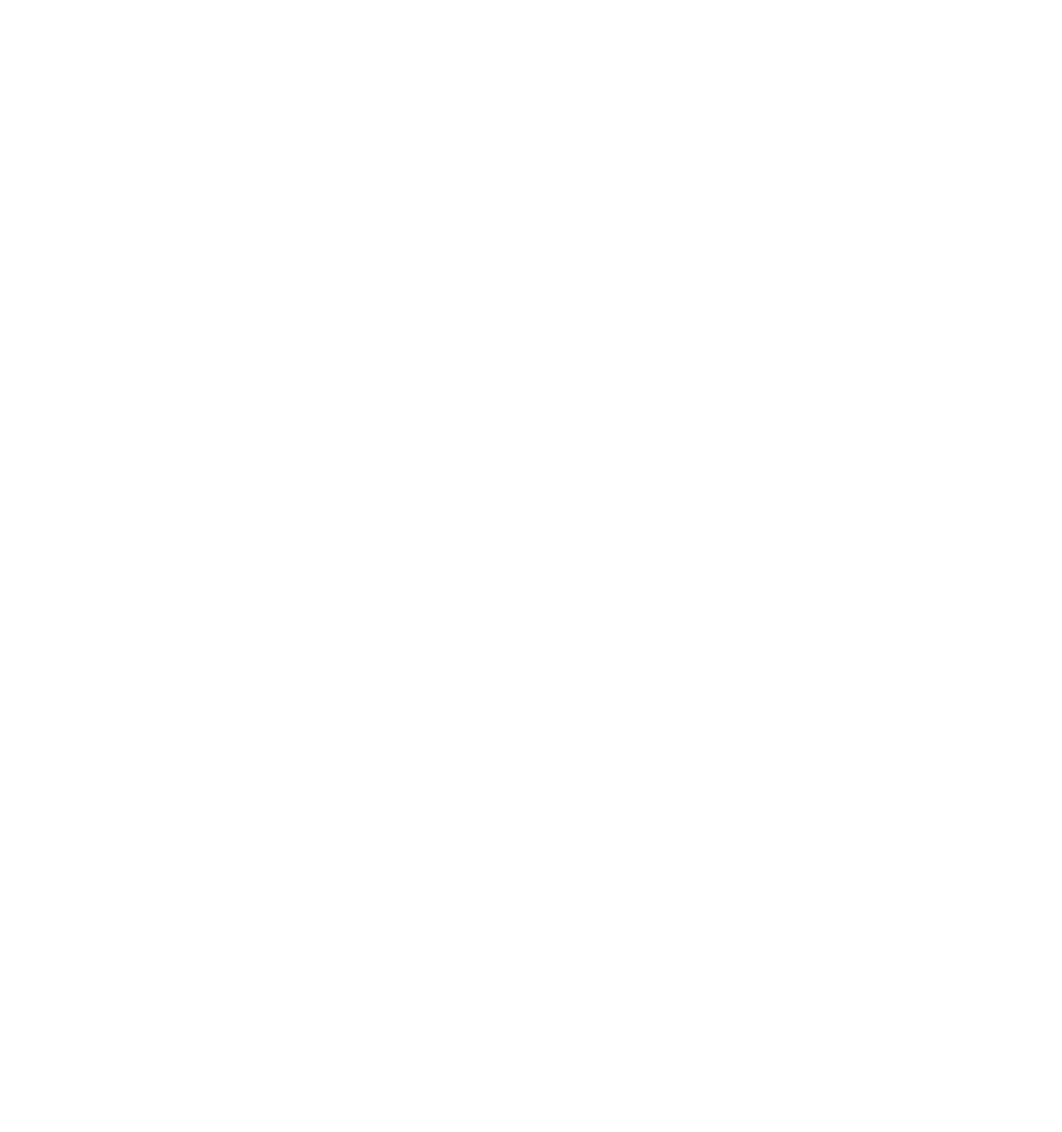
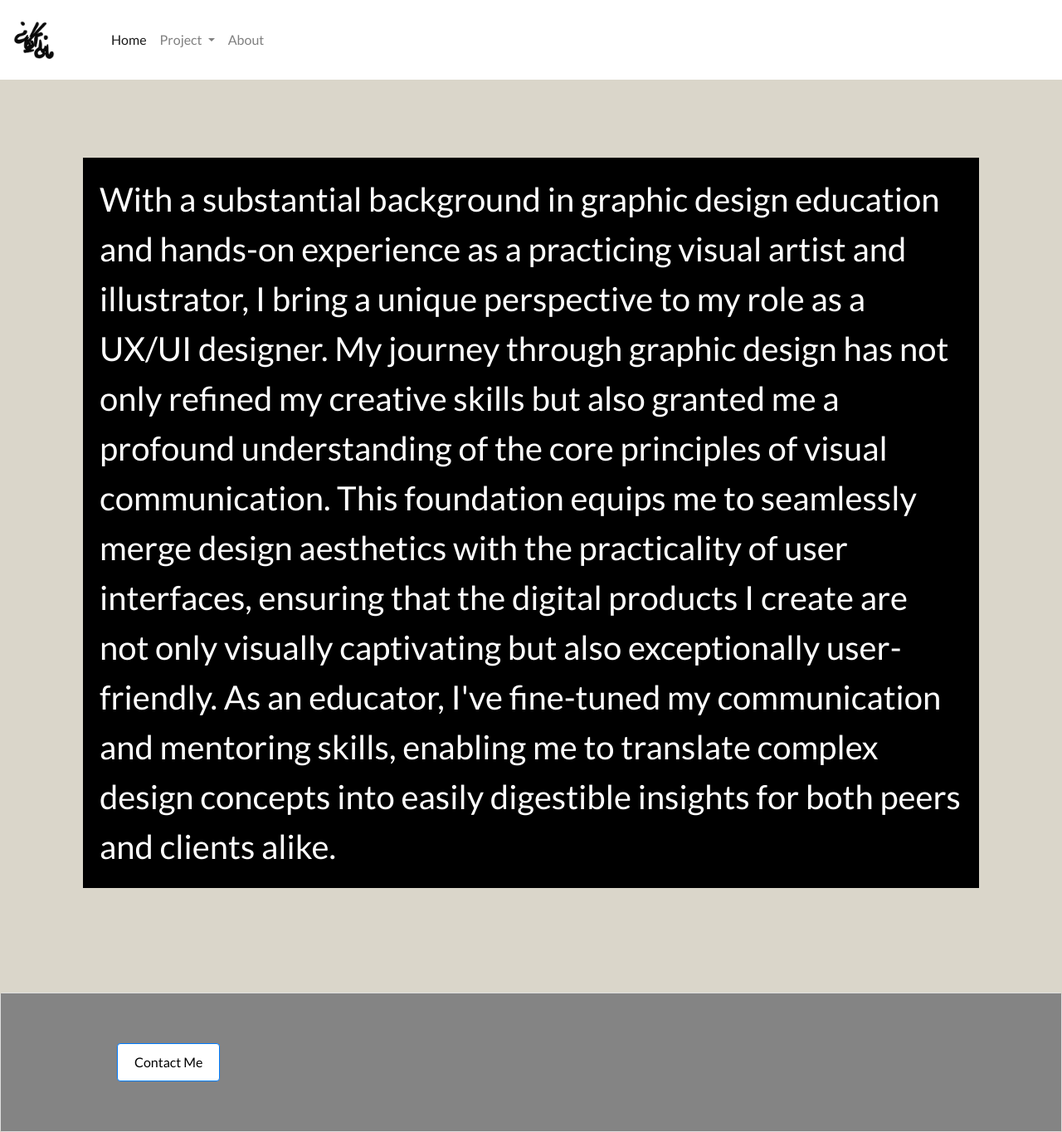
Before and after one commit to manjanjoon/UX_UI_HW_20, a plain HTML site: page index.html in a window 1280 px wide. Shown: the whole page at 83% size. Before the commit the page ends 800 px from the top, so only its background shows below. Drawn offline with nearby package versions, Linux system fonts and the light colour scheme.

```diff
--- /dev/null
+++ b/css/style.css
@@ -0,0 +1,60 @@
+
+
+
+  .navbar-nav {
+    background-color: #00000000;
+    padding: 20px 20px 20px 60px;
+  }
+
+
+  .navlink{
+    background-color: rgb(255, 255, 255);
+    padding: 50px 50px 50px 50px;
+  }
+  .container {
+.margin: 30px 0px 30px 30px;
+background-color: #DAD6CA;
+padding: 30px 30px 30px 30px;
+  }
+.Responsive image{
+    background-color: rgb(255, 255, 255);
+}
+
+  body {
+    font-family: 'Lato', sans-serif;
+
+}
+
+  body{
+    background-color: #DAD6CA;
+  }
+  .lead{
+    background-color: rgb(0, 0, 0);
+    color: rgb(255, 255, 255);
+    padding: 20px 20px 20px 20px;
+    margin: 0 auto;
+    font-size: 40px;
+
+
+
+  }
+  .jumbotron{
+    background-color: #DAD6CA;}
+
+    .card-body{
+        background-color:#848484;
+        color: white;
+        padding-left: 100px;
+
+
+    }
+.btn{
+    background-color: white;
+    color: black;
+    font-family:'lato';
+    font-size: medium;
+    margin: 40px 40px 40px 40px;
+    padding: 10px 20px 10px 20px;
+    outline:none!important
+
+}
--- a/index.html
+++ b/index.html
@@ -1,9 +1,71 @@
 <!DOCTYPE html>
 <html>
-<head>
-    <title>UX/UI Homework 20</title>
-</head>
-<body>
+    <head>
 
-</body>
+        <link rel="stylesheet" href="https://cdn.jsdelivr.net/npm/bootstrap@4.0.0/dist/css/bootstrap.min.css" integrity="sha384-Gn5384xqQ1aoWXA+058RXPxPg6fy4IWvTNh0E263XmFcJlSAwiGgFAW/dAiS6JXm" crossorigin="anonymous">
+        <meta name="viewport" content="width-device-width, inital-scale=1">
+
+        <title>UX/UI Homework 20</title>
+        <link rel="stylesheet" href="https://fonts.googleapis.com/css?family=Lato:400,700&display=swap">
+
+        <link rel="stylesheet" href="css/style.css">
+
+    </head>
+    <body>
+        <nav class="navbar navbar-expand-lg navbar-light bg-white">
+            <img src="images/real logo (1).png" width=50 class="img-fluid" alt="Responsive image">
+            <button class="navbar-toggler" type="button" data-toggle="collapse" data-target="#navbarSupportedContent" aria-controls="navbarSupportedContent" aria-expanded="false" aria-label="Toggle navigation">
+              <span class="navbar-toggler-icon"></span>
+            </button>
+
+            <div class="collapse navbar-collapse" id="navbarSupportedContent">
+              <ul class="navbar-nav mr-auto">
+                <li class="nav-item active">
+                  <a class="nav-link" href="#">Home<span class="sr-only">(current)</span></a>
+                </li>
+
+                <li class="nav-item dropdown">
+                  <a class="nav-link dropdown-toggle" href="#" id="navbarDropdown" role="button" data-toggle="dropdown" aria-haspopup="true" aria-expanded="false">
+                   Project
+                  </a>
+                  <div class="dropdown-menu" aria-labelledby="navbarDropdown">
+                    <a class="dropdown-item" href="#">Highpoint Center for Printmaking</a>
+                    <a class="dropdown-item" href="#">Department of the Interior</a>
+
+                    <a class="dropdown-item" href="#">Recipe Genie</a>
+                  </div>
+                </li>
+                <li class="nav-item">
+                    <a class="nav-link" href="#">About</a>
+                  </li>
+              </ul>
+
+
+            </div>
+          </nav>
+
+
+          <div class="jumbotron jumbotron-fluid">
+            <div class="container">
+
+              <p class="lead">With a substantial background in graphic design education and hands-on experience as a practicing visual artist and illustrator, I bring a unique perspective to my role as a UX/UI designer. My journey through graphic design has not only refined my creative skills but also granted me a profound understanding of the core principles of visual communication. This foundation equips me to seamlessly merge design aesthetics with the practicality of user interfaces, ensuring that the digital products I create are not only visually captivating but also exceptionally user-friendly. As an educator, I've fine-tuned my communication and mentoring skills, enabling me to translate complex design concepts into easily digestible insights for both peers and clients alike.</p>
+            </div>
+          </div>
+
+          <div class="card">
+
+            <div class="card-body">
+
+              <a href="#" class="btn btn-primary">Contact Me</a>
+            </div>
+          </div>
+
+
+
+
+
+    </body>
+    <script src="https://code.jquery.com/jquery-3.2.1.slim.min.js" integrity="sha384-KJ3o2DKtIkvYIK3UENzmM7KCkRr/rE9/Qpg6aAZGJwFDMVNA/GpGFF93hXpG5KkN" crossorigin="anonymous"></script>
+<script src="https://cdn.jsdelivr.net/npm/popper.js@1.12.9/dist/umd/popper.min.js" integrity="sha384-ApNbgh9B+Y1QKtv3Rn7W3mgPxhU9K/ScQsAP7hUibX39j7fakFPskvXusvfa0b4Q" crossorigin="anonymous"></script>
+<script src="https://cdn.jsdelivr.net/npm/bootstrap@4.0.0/dist/js/bootstrap.min.js" integrity="sha384-JZR6Spejh4U02d8jOt6vLEHfe/JQGiRRSQQxSfFWpi1MquVdAyjUar5+76PVCmYl" crossorigin="anonymous"></script>
 </html>
```
Also changed, not shown: images/real logo (1).png (added).
